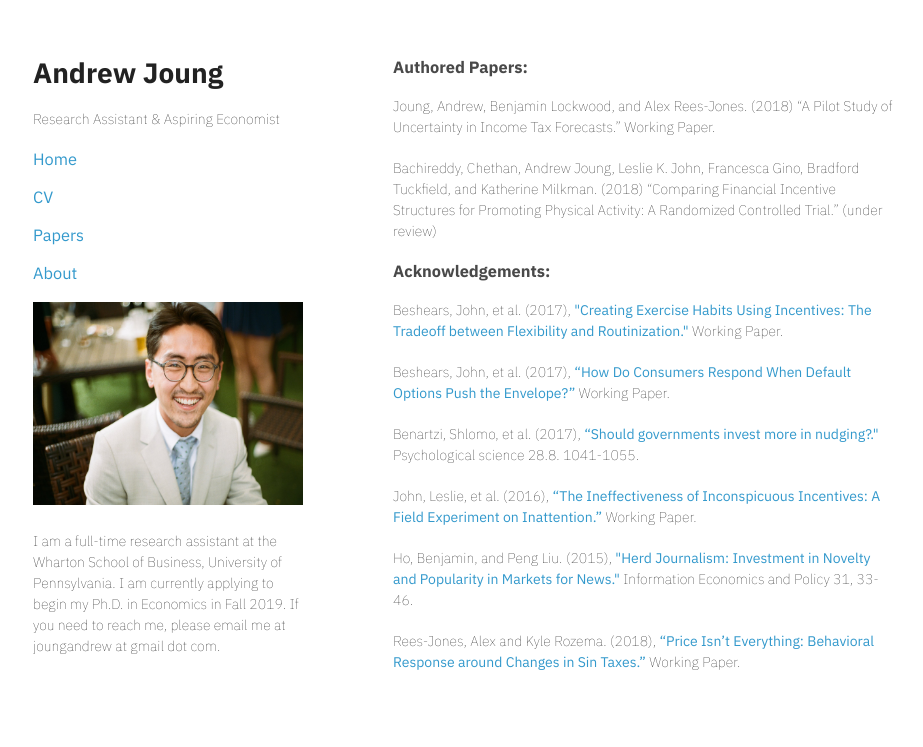
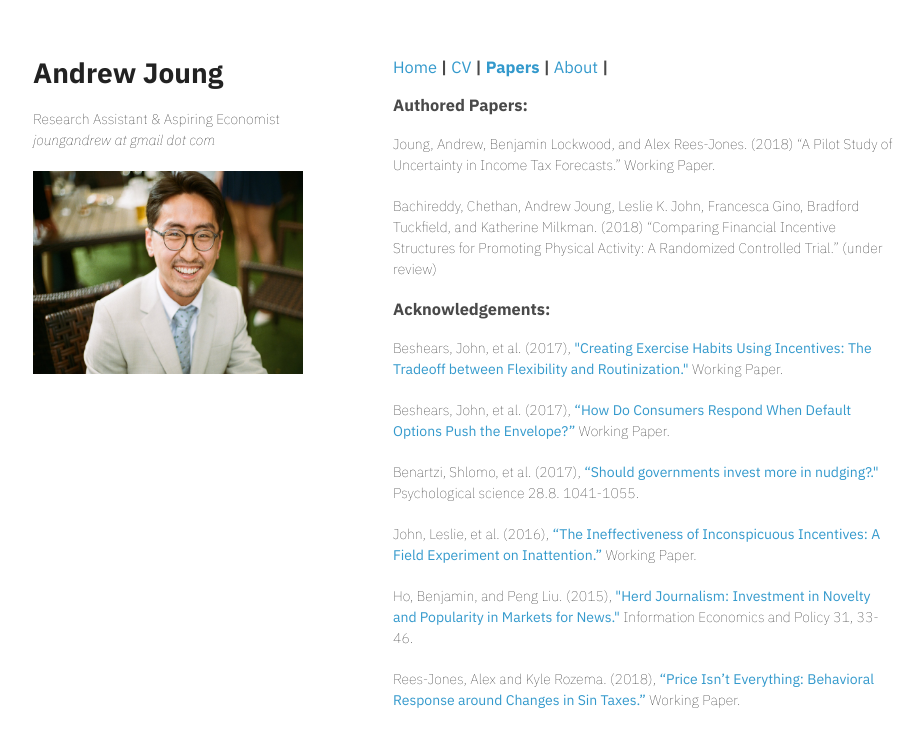
Before and after one commit to sxfinance/sxia.github.io, a Jekyll site: the page papers.html, which Jekyll copies as it is, in a window 1280 px wide. Shown: the top 747 px of the page, without its empty margins (177-1100 px from the left). Built offline with Jekyll 4.4.1, drawn with Linux system fonts in a browser that asks for light colours.

Commit message:
Update papers.html

```diff
--- a/papers.html
+++ b/papers.html
@@ -25,15 +25,18 @@
 <div class="wrapper">
       <header>
         <h1>Andrew Joung</h1>
-        <p>Research Assistant & Aspiring Economist</p>
-        <h3><p class="view"><a href="https://anjoung.github.io/">Home</a></p></h3>
-	<h3><p class="view"><a href="https://anjoung.github.io/cv/cv.pdf">CV</a></p></h3>
-	<h3><p class="view"><a href="https://anjoung.github.io/papers.html">Papers</a></p></h3>
-	<h3><p class="view"><a href="https://anjoung.github.io/about.html">About</a></p></h3>
+        <p>Research Assistant & Aspiring Economist        <i>joungandrew at gmail dot com </i></p>
 	<p class="view"><img src="Photo of Me.jpg" width=309 height=203></p>
-	<p>I am a full-time research assistant at the Wharton School of Business, University of Pennsylvania. I am currently applying to begin my Ph.D. in Economics in Fall 2019. If you need to reach me, please email me at joungandrew at gmail dot com. </p>
       </header>
    <section>
+      <nav>
+	<h3 style="text-align: left; background-color: white;">
+	<a href="https://anjoung.github.io/">Home</a> |
+	<a href="https://anjoung.github.io/cv/cv.pdf">CV</a> |
+	<a href="https://anjoung.github.io/papers.html"><b>Papers</b></a> |
+	<a href="https://anjoung.github.io/about.html">About</a> |
+	</h3>
+      </nav>
 	<h3><a id="recent-papers" class="anchor" href="#recent-papers" aria-hidden="true"><span class="octicon octicon-link"></span></a>Authored Papers:</h3>
 	<p>Joung, Andrew, Benjamin Lockwood, and Alex Rees-Jones. (2018) “A Pilot Study of Uncertainty in Income Tax Forecasts.” Working Paper. </p>
 	<p>Bachireddy, Chethan, Andrew Joung, Leslie K. John, Francesca Gino, Bradford Tuckfield, and Katherine Milkman. (2018) “Comparing Financial Incentive Structures for Promoting Physical Activity: A Randomized Controlled Trial.” (under review) </p>
```
